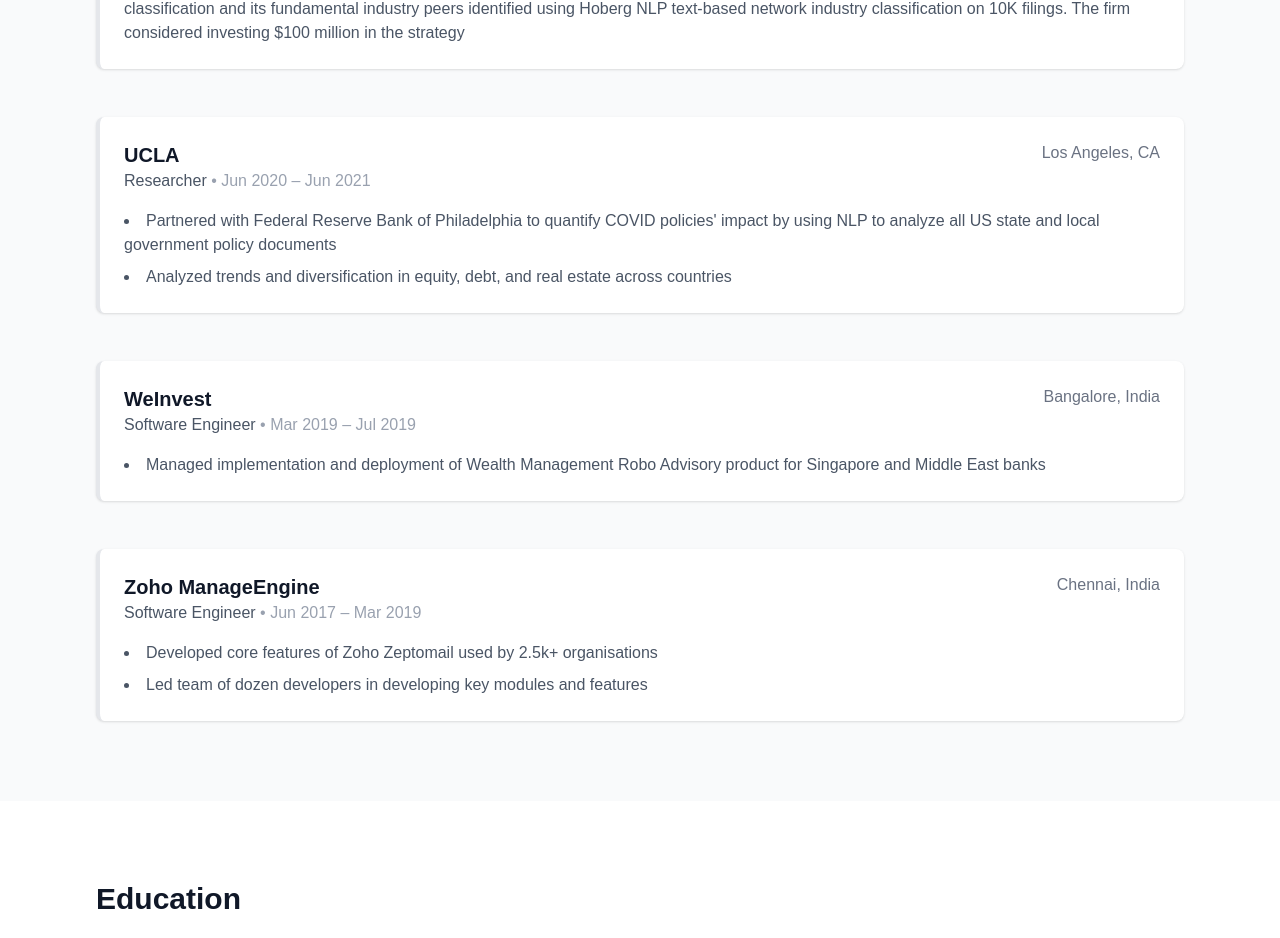
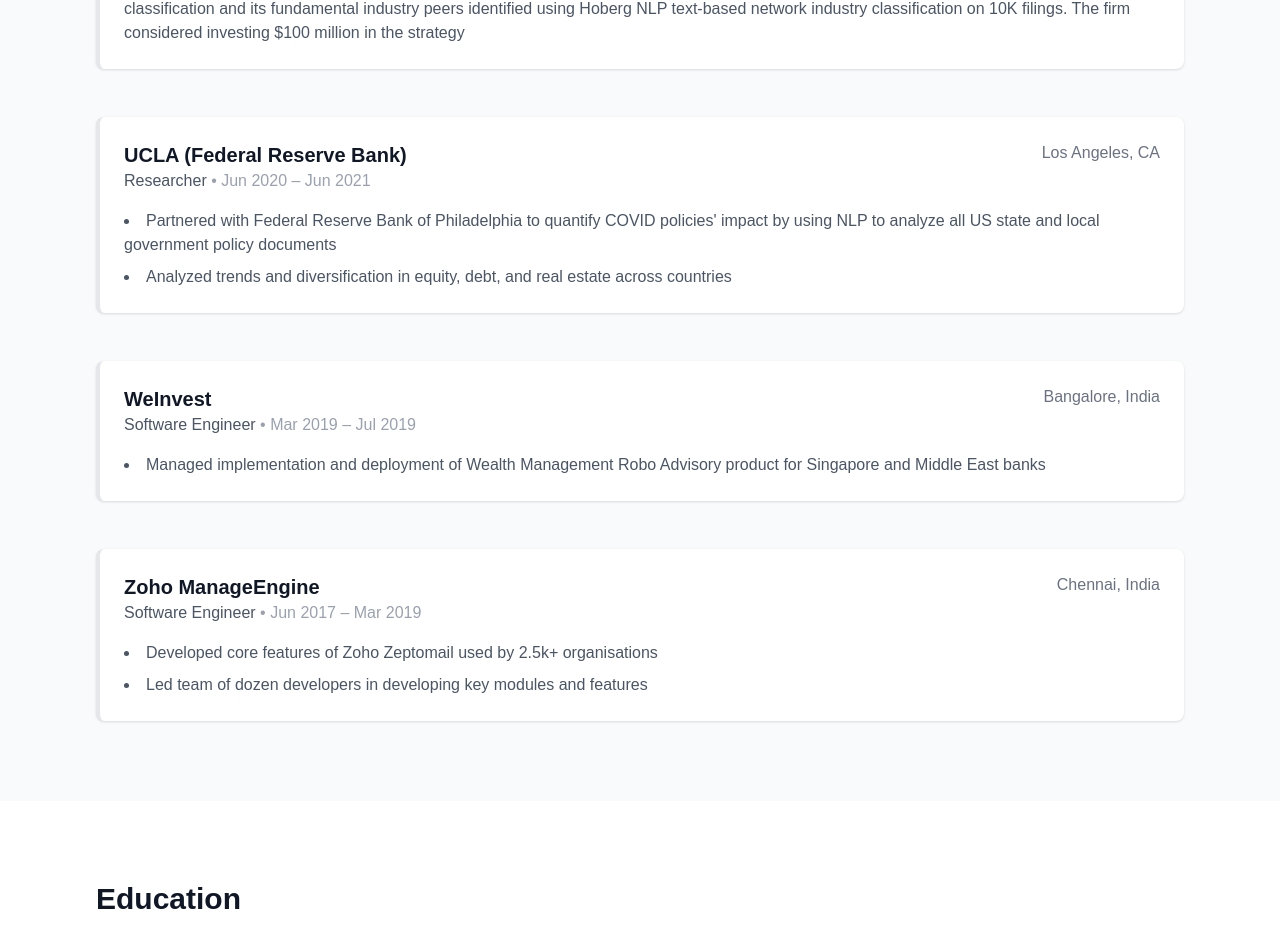
Before and after one commit to kartikagarwal777/portfolio-website, a Next.js app: page / in a window 1280 px wide. Shown: the part 2035-2973 px from the top of the page. Built offline with nearby package versions, Linux system fonts and the light colour scheme.

Commit message:
Update Experience.tsx

```diff
--- a/src/components/Experience.tsx
+++ b/src/components/Experience.tsx
@@ -39,7 +39,7 @@
       ]
     },
     {
-      company: "UCLA",
+      company: "UCLA (Federal Reserve Bank)",
       location: "Los Angeles, CA",
       positions: [
         {
```
